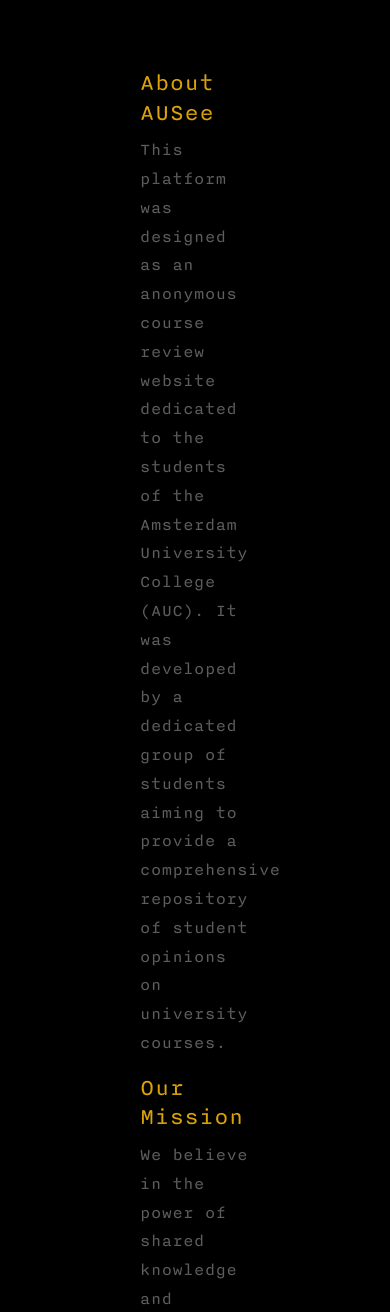
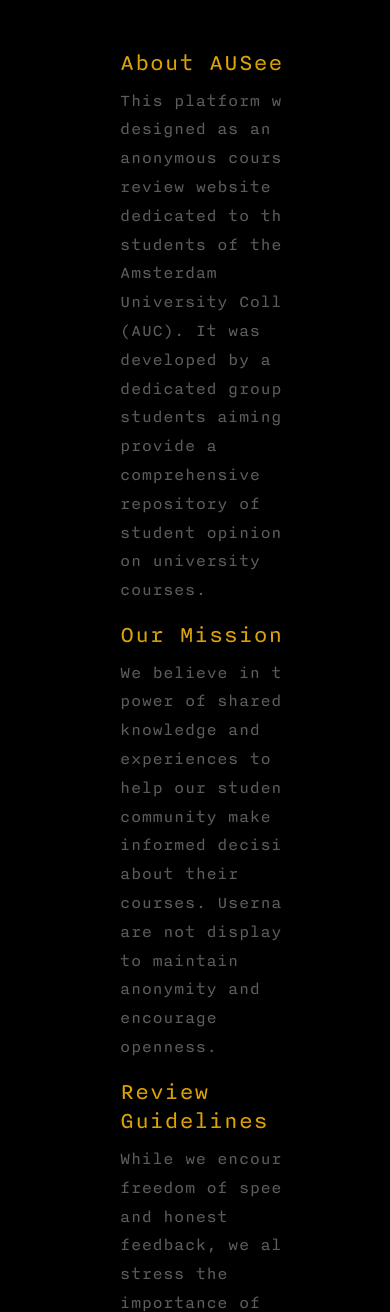
Before and after one commit to NatanAmado/deployAUSee, a Django app: page /feedback/about/ in a window 390 px wide. Shown: the part 136-1448 px from the top of the page. Run offline with Django 4.2, Linux system fonts and the light colour scheme; a user stored in the database is signed in.

Commit message:
media query for phone screen

```diff
--- a/feedback/templates/feedback/about.html
+++ b/feedback/templates/feedback/about.html
@@ -31,8 +31,8 @@
   @media only screen and (max-width: 600px) {
     .about-section {
       margin: 0;
-      width: 100%;
-      padding: 20px;
+      width: 130%;
+      padding: 0px;
     }
   }
   h1, h2 {
```
